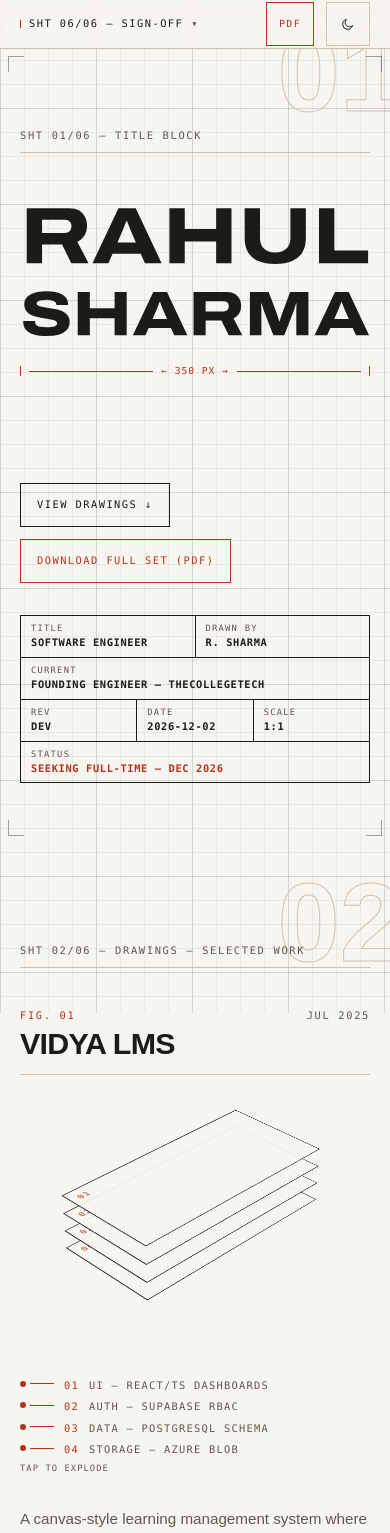
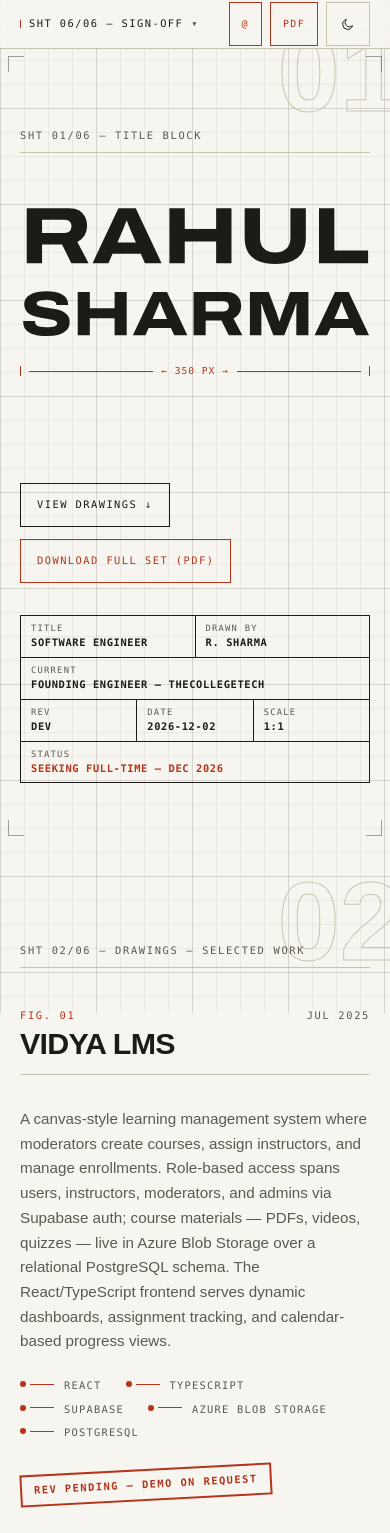
Before and after one commit to rahul-sharma-cs/portfolio, a Next.js app: page / in a window 390 px wide. Shown: the top 1533 px of the page. Built offline with nearby package versions, Linux system fonts and the light colour scheme; a web font is replaced by a local one.

Commit message:
fix(rebuild): design review batch A — nav email, motion-safe intro gate, glyph ink timing, mobile plate order, theme-fade scope, mailto scale, uptime bullet

```diff
--- a/src/app/globals.css
+++ b/src/app/globals.css
@@ -107,7 +107,7 @@
 
 /* Crossfade fallback for browsers without the View Transitions API */
 html.theme-fade,
-html.theme-fade body {
+html.theme-fade * {
   transition: background-color 0.3s ease, color 0.3s ease, border-color 0.3s ease;
 }
 
--- a/src/app/layout.tsx
+++ b/src/app/layout.tsx
@@ -33,7 +33,7 @@ try {
   if (t === 'dark' || (!t && matchMedia('(prefers-color-scheme: dark)').matches)) {
     document.documentElement.classList.add('dark');
   }
-  if (!sessionStorage.getItem('bp-intro-seen')) {
+  if (!sessionStorage.getItem('bp-intro-seen') && !matchMedia('(prefers-reduced-motion: reduce)').matches) {
     document.documentElement.classList.add('intro-pending');
   }
 } catch (e) {}
--- a/src/components/chrome/measurement-nav.tsx
+++ b/src/components/chrome/measurement-nav.tsx
@@ -65,7 +65,15 @@ export default function MeasurementNav() {
           <span aria-hidden className="text-pencil">{open ? "▴" : "▾"}</span>
         </button>
 
-        <div className="flex items-center gap-3">
+        <div className="flex items-center gap-2 sm:gap-3">
+          <a
+            href={`mailto:${siteConfig.email}`}
+            aria-label="Email"
+            className="flex min-h-11 items-center border border-redline px-3 font-mono text-[0.62rem] uppercase tracking-[0.14em] text-redline transition-colors hover:bg-redline hover:text-sheet"
+          >
+            <span aria-hidden className="sm:hidden">@</span>
+            <span aria-hidden className="hidden sm:inline">Email</span>
+          </a>
           <a
             href={siteConfig.resume}
             className="flex min-h-11 items-center border border-redline px-3 font-mono text-[0.62rem] uppercase tracking-[0.14em] text-redline transition-colors hover:bg-redline hover:text-sheet"
@@ -95,6 +103,15 @@ export default function MeasurementNav() {
           ))}
           <li>
             <a
+              href={`mailto:${siteConfig.email}`}
+              className="flex min-h-11 items-center gap-3 font-mono text-[0.7rem] uppercase tracking-[0.14em] text-redline"
+            >
+              <span aria-hidden className="h-2 w-px bg-redline" />
+              EMAIL
+            </a>
+          </li>
+          <li>
+            <a
               href={siteConfig.resume}
               className="flex min-h-11 items-center gap-3 font-mono text-[0.7rem] uppercase tracking-[0.14em] text-redline"
             >
--- a/src/components/drafting/plotted-name.tsx
+++ b/src/components/drafting/plotted-name.tsx
@@ -46,7 +46,7 @@ export default function PlottedName({ play }: { play: boolean }) {
                       fill="rgb(var(--c-ink))"
                       initial={play ? { opacity: 0 } : false}
                       animate={{ opacity: 1 }}
-                      transition={{ duration: 0.35, delay: 0.95 + i * 0.02 }}
+                      transition={{ duration: 0.35, delay: 0.35 + i * 0.06 + 0.5 + 0.1 }}
                     />
                   </g>
                 );
--- a/src/components/sheets/sheet-02-drawings.tsx
+++ b/src/components/sheets/sheet-02-drawings.tsx
@@ -60,11 +60,11 @@ function Plate({ project, index }: { project: Project; index: number }) {
       <RuleX className="mb-8 mt-4" />
 
       <div className="grid items-start gap-8 md:grid-cols-12">
-        <Tilt className={`md:col-span-6 ${flipped ? "md:order-2" : ""}`}>
+        <Tilt className={`md:col-span-6 order-2 ${flipped ? "md:order-2" : "md:order-1"}`}>
           <ExplodedView layers={project.architecture} title={project.title} />
         </Tilt>
 
-        <div className={`space-y-6 md:col-span-6 ${flipped ? "md:order-1" : ""}`}>
+        <div className={`space-y-6 md:col-span-6 order-1 ${flipped ? "md:order-1" : "md:order-2"}`}>
           {project.image && <PlateImage image={project.image} />}
           <p data-prose className="max-w-[58ch] text-[0.95rem] leading-relaxed text-pencil">
             {project.spec}
--- a/src/components/sheets/sheet-06-sign-off.tsx
+++ b/src/components/sheets/sheet-06-sign-off.tsx
@@ -25,7 +25,7 @@ export default function Sheet06SignOff() {
 
         <a
           href={`mailto:${siteConfig.email}`}
-          className="stretch-wdth break-all font-sans text-[clamp(1.3rem,4.6vw,4.2rem)] font-bold lowercase leading-none text-ink underline decoration-redline decoration-2 underline-offset-8 hover:text-redline"
+          className="stretch-wdth break-all font-sans text-[clamp(2rem,9vw,4.2rem)] font-bold lowercase leading-none text-ink underline decoration-redline decoration-2 underline-offset-8 hover:text-redline"
         >
           {siteConfig.email}
         </a>
--- a/src/lib/data.ts
+++ b/src/lib/data.ts
@@ -133,7 +133,7 @@ export const revisions = [
     approved: "TCT",
     bullets: [
       "Architected a Learning Management System end-to-end: Supabase auth, account management, and role-based access control.",
-      "Course creation, enrollment, and content-management workflows on a TypeScript/React + Django REST stack; optimized SQL with pagination and filtering at 95% uptime.",
+      "Course creation, enrollment, and content-management workflows on a TypeScript/React + Django REST stack with paginated, filtered SQL queries.",
       "Authored API documentation, implemented CI/CD with automated testing, conducted code reviews.",
     ],
   },
```
